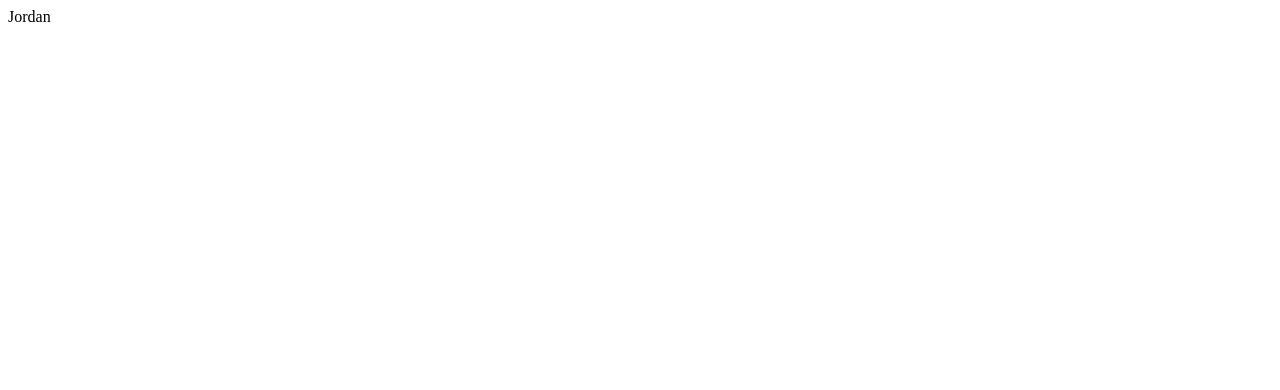
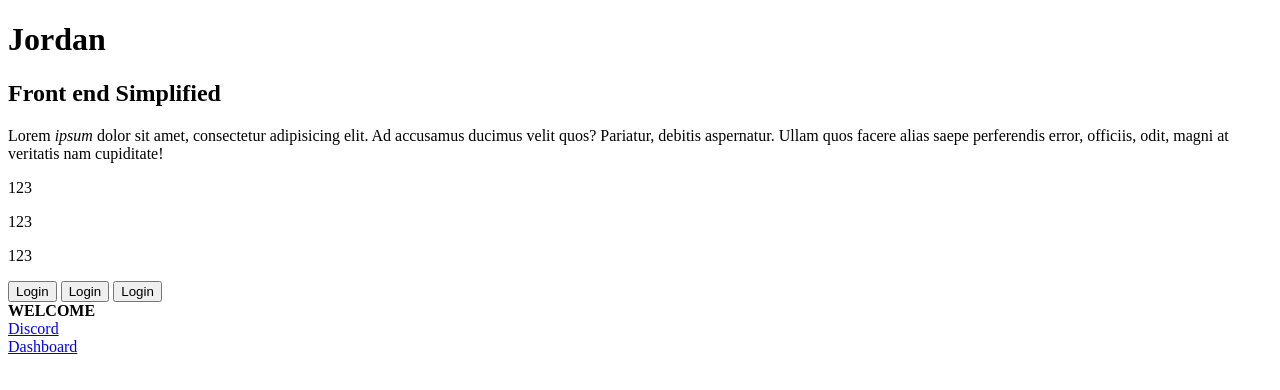
Before and after one commit to jordanc1994/HTML-Crash-Course, a plain HTML site: page index.html in a window 1280 px wide. Drawn offline with Linux system fonts and the light colour scheme.

Commit message:
new links

```diff
--- a/index.html
+++ b/index.html
@@ -1,13 +1,39 @@
 <!DOCTYPE html>
 <html lang="en">
-<head>
-    <meta charset="UTF-8">
-    <meta http-equiv="X-UA-Compatible" content="IE=edge">
-    <meta name="viewport" content="width=device-width, initial-scale=1.0">
-    <title>Document</title>
-</head>
-<body>
-    Jordan
+  <head>
+    <meta charset="UTF-8" />
+    <meta http-equiv="X-UA-Compatible" content="IE=edge" />
+    <meta name="viewport" content="width=device-width, initial-scale=1.0" />
+    <title>HTML Crash Course</title>
+  </head>
+  <body>
+    <h1>Jordan</h1>
+    <h2>Front end Simplified</h2>
+    <!--There are six different heading types-->
+    <p>
+      Lorem <i>ipsum</i> dolor sit amet, consectetur adipisicing elit. Ad
+      accusamus ducimus velit quos? Pariatur, debitis aspernatur. Ullam quos
+      facere alias saepe perferendis error, officiis, odit, magni at veritatis
+      nam cupiditate!
+    </p>
+    <!--Block starts on a new line and takes the full width available <div>, <h1> <p>-->
+    <p>123</p>
+    <p>123</p>
+    <p>123</p>
+    <button>Login</button>
+    <button>Login</button>
+    <button>Login</button>
+    <!--Some elements start on a new line some are on the same line <span>,<anchor> and <button>-->
+    <div>
+      <b>WELCOME</b>
+    </div>
+    <!--<div> creates a new line and keeps elements together-->
 
-</body>
+    <a href="https://discord.gg/frontend" target="_blank">Discord</a>
+    <!--anchor tag links page to another page, the blank opens a new tab-->
+<div>
+    <a href="/dashboard.html" target="_blank">Dashboard</a>
+</div>
+
+  </body>
 </html>
```
Also changed, not shown: dashboard.html (added, +13 -0 lines).
